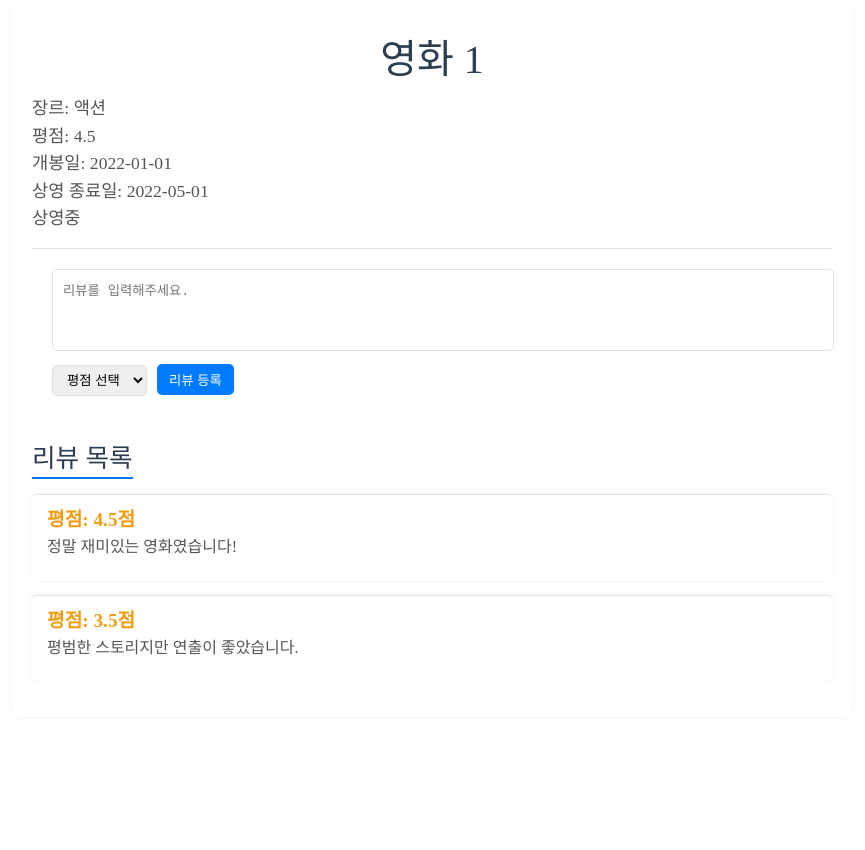
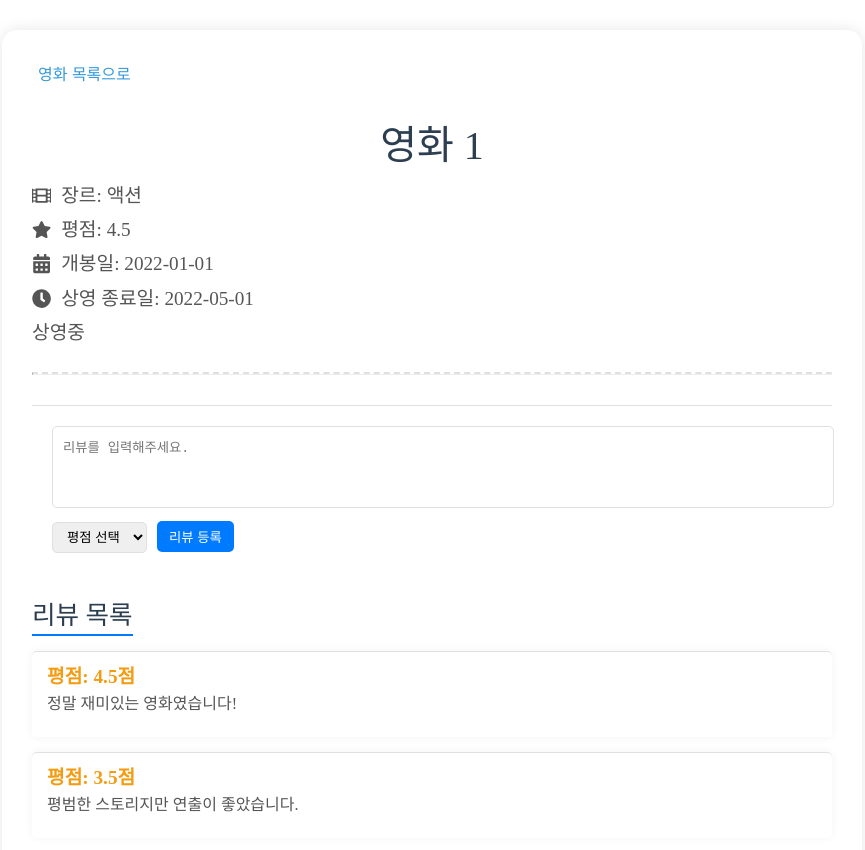
Before and after one commit to teawon/Good-Night-2nd-Hackathon-React, a React (Create React App) app: page /movie/1 in a window 1280 px wide. Shown: the top 850 px of the page, without its empty margins (208-1073 px from the left). Before the commit the page ends 800 px from the top, so only its background shows below. Built offline with nearby package versions, Linux system fonts and the light colour scheme.

Commit message:
style : 아이콘 라이브러리 다운 및 영화 상세페이지 UI 수정

```diff
--- a/package.json
+++ b/package.json
@@ -13,6 +13,7 @@
     "react": "^18.2.0",
     "react-datepicker": "^4.16.0",
     "react-dom": "^18.2.0",
+    "react-icons": "^4.10.1",
     "react-router-dom": "^6.15.0",
     "react-scripts": "5.0.1",
     "styled-components": "^6.0.7",
--- a/src/pages/MovieDetail/index.tsx
+++ b/src/pages/MovieDetail/index.tsx
@@ -3,8 +3,12 @@ import styled from "styled-components";
 import { MovieProps } from "utils/types";
 import ReviewForm from "./components/Review/ReviewForm";
 import ReviewList from "./components/Review/ReviewList";
+import { FaFilm, FaStar, FaCalendarAlt, FaClock } from "react-icons/fa";
+import { useNavigate } from "react-router-dom";
 
 const MovieDetailPage = () => {
+  const navigate = useNavigate();
+
   // TODO api연결 필요
   const dummyData: MovieProps = {
     id: 1,
@@ -18,14 +22,25 @@ const MovieDetailPage = () => {
 
   return (
     <DetailWrapper>
+      <BackButton onClick={() => navigate("/")}>영화 목록으로</BackButton>
       <MovieTitle>{dummyData.title}</MovieTitle>
-      <MovieDetails>장르: {dummyData.genre}</MovieDetails>
-      <MovieDetails>평점: {dummyData.rating || "평점 없음"}</MovieDetails>
-      <MovieDetails>개봉일: {dummyData.releaseDate}</MovieDetails>
-      <MovieDetails>상영 종료일: {dummyData.endDate}</MovieDetails>
+      <MovieDetails>
+        <FaFilm /> 장르: {dummyData.genre}
+      </MovieDetails>
+      <MovieDetails>
+        <FaStar /> 평점: {dummyData.rating || "평점 없음"}
+      </MovieDetails>
+      <MovieDetails>
+        <FaCalendarAlt /> 개봉일: {dummyData.releaseDate}
+      </MovieDetails>
+      <MovieDetails>
+        <FaClock /> 상영 종료일: {dummyData.endDate}
+      </MovieDetails>
       <MovieDetails>
         {dummyData.isCurrentlyShowing ? "상영중" : "상영 종료"}
       </MovieDetails>
+
+      <SectionDivider />
 
       <ReviewForm />
       <ReviewList />
@@ -35,11 +50,11 @@ const MovieDetailPage = () => {
 
 const DetailWrapper = styled.div`
   max-width: 800px;
-  margin: 0 auto;
-  padding: 20px;
+  margin: 30px auto;
+  padding: 30px;
   background-color: #ffffff;
-  box-shadow: 0px 0px 10px rgba(0, 0, 0, 0.05);
-  border-radius: 10px;
+  box-shadow: 0px 0px 15px rgba(0, 0, 0, 0.1);
+  border-radius: 15px;
 `;
 
 const MovieTitle = styled.h1`
@@ -50,9 +65,29 @@ const MovieTitle = styled.h1`
 `;
 
 const MovieDetails = styled.p`
-  margin: 10px 0;
-  font-size: 1.1rem;
+  margin: 15px 0;
+  font-size: 1.2rem;
   color: #555;
+  display: flex;
+  align-items: center;
+
+  svg {
+    margin-right: 10px;
+  }
+`;
+
+const SectionDivider = styled.hr`
+  margin: 30px 0;
+  border-top: 2px dashed #e0e0e0;
+`;
+
+const BackButton = styled.button`
+  background-color: transparent;
+  border: none;
+  font-size: 1rem;
+  margin-bottom: 20px;
+  cursor: pointer;
+  color: #3498db;
 `;
 
 export default MovieDetailPage;
```
Also changed, not shown: 1 other file (tests, documents, lock files or other folders).
